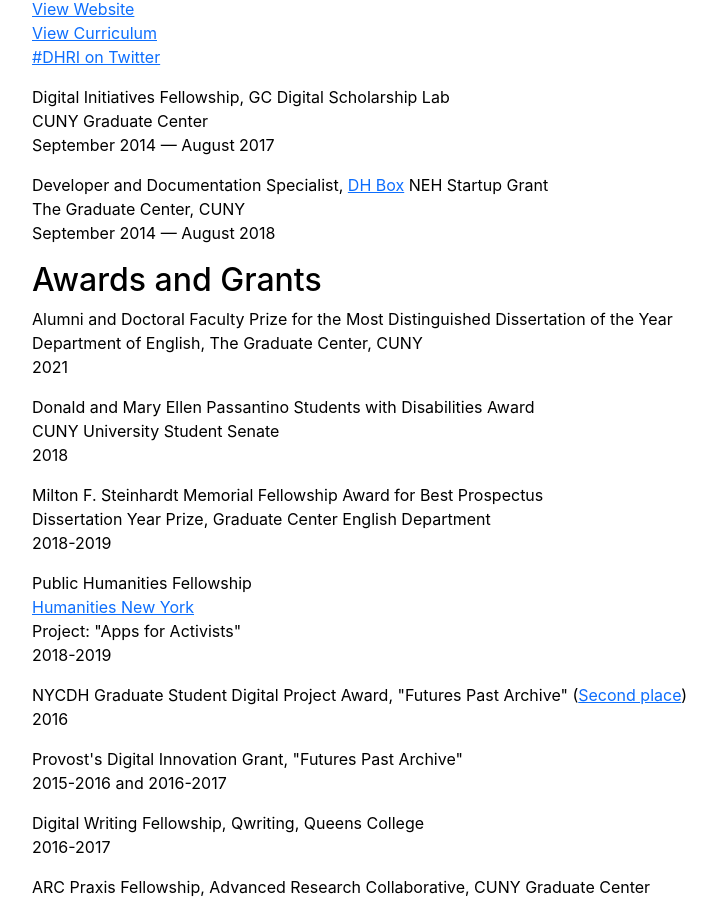
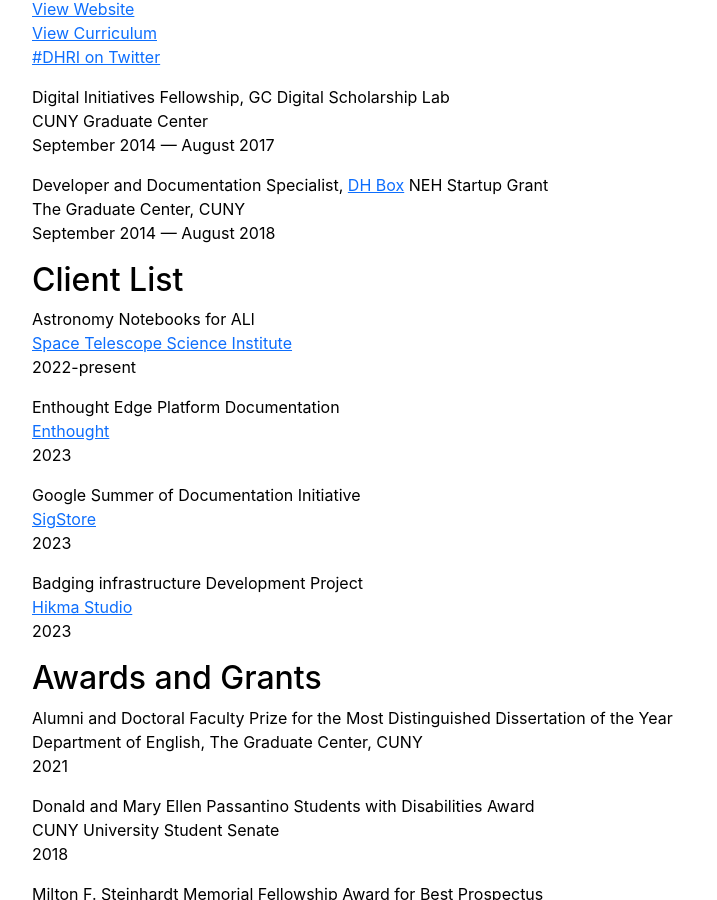
Before and after one commit to smythp/website, a Jekyll site: the page built from cv.md, in a window 1280 px wide and 900 px high, scrolled down 1108 px. Shown: the whole window, without its empty margins (96-813 px from the left). Built offline with Jekyll 4.4.1, drawn with Linux system fonts in a browser that asks for light colours.

Commit message:
Automatic push

```diff
--- a/cv.md
+++ b/cv.md
@@ -59,6 +59,25 @@
 Developer and Documentation Specialist, [DH Box](https://dhbox.org/) NEH Startup Grant\
 The Graduate Center, CUNY\
 September 2014 --- August 2018
+
+Client List
+-----------
+
+Astronomy Notebooks for ALl\
+[Space Telescope Science Institute](https://www.stsci.edu/)\
+2022-present
+
+Enthought Edge Platform Documentation\
+[Enthought](https://www.enthought.com/%0A)\
+2023
+
+Google Summer of Documentation Initiative\
+[SigStore](https://www.sigstore.dev/)\
+2023
+
+Badging infrastructure Development Project\
+[Hikma Studio](https://www.hikma.studio/)\
+2023
 
 Awards and Grants
 -----------------
```
